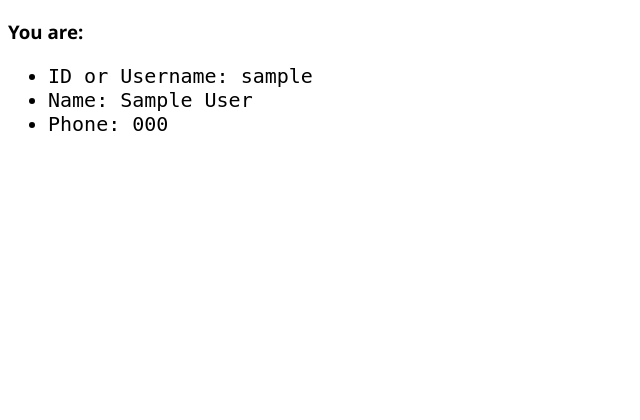
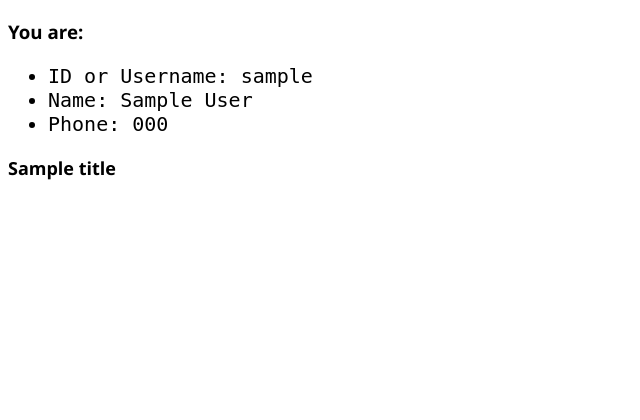
Before and after one commit to otabeknarz/smartfit-backend, a Django app: template courses/templates/video.html in a window 1280 px wide. Shown: the top 420 px of the page, without its empty margins (0-640 px from the left). Run offline with Django 5.2, Linux system fonts and the light colour scheme; a user stored in the database is signed in; tables that the repository leaves empty hold one stand-in row (values such as "Sample post"); the template is opened without the code that fills it: most values are stand-ins (such as "Sample title", 1, 10 or a date in 2020).

Commit message:
added title of the video in the watch video page

```diff
--- a/courses/templates/video.html
+++ b/courses/templates/video.html
@@ -5,7 +5,7 @@
     <meta name="viewport"
           content="width=device-width, user-scalable=no, initial-scale=1.0, maximum-scale=1.0, minimum-scale=1.0">
     <meta http-equiv="X-UA-Compatible" content="ie=edge">
-    <title>{{ title }}</title>
+    <title>SmartFit - {{ title }}</title>
 </head>
 <body>
     <h3 style="font-family: 'Segoe UI', system-ui, sans-serif;">You are:</h3>
@@ -16,11 +16,12 @@
         <li>Phone: {{ user.phone_number }}</li>
         {% endif %}
     </ul>
+    <p style="font-family: 'Segoe UI', system-ui, sans-serif; font-weight: bold; font-size: large">{{ title }}</p>
     <div style="padding-top:56%;position:relative;">
         <iframe
             src="{{ video_url }}"
             style="border:0;max-width:100%;position:absolute;top:0;left:0;height:100%;width:100%;"
-            allowFullScreen="true"
+            allowFullScreen
             allow="encrypted-media"
         >
         </iframe>
```
